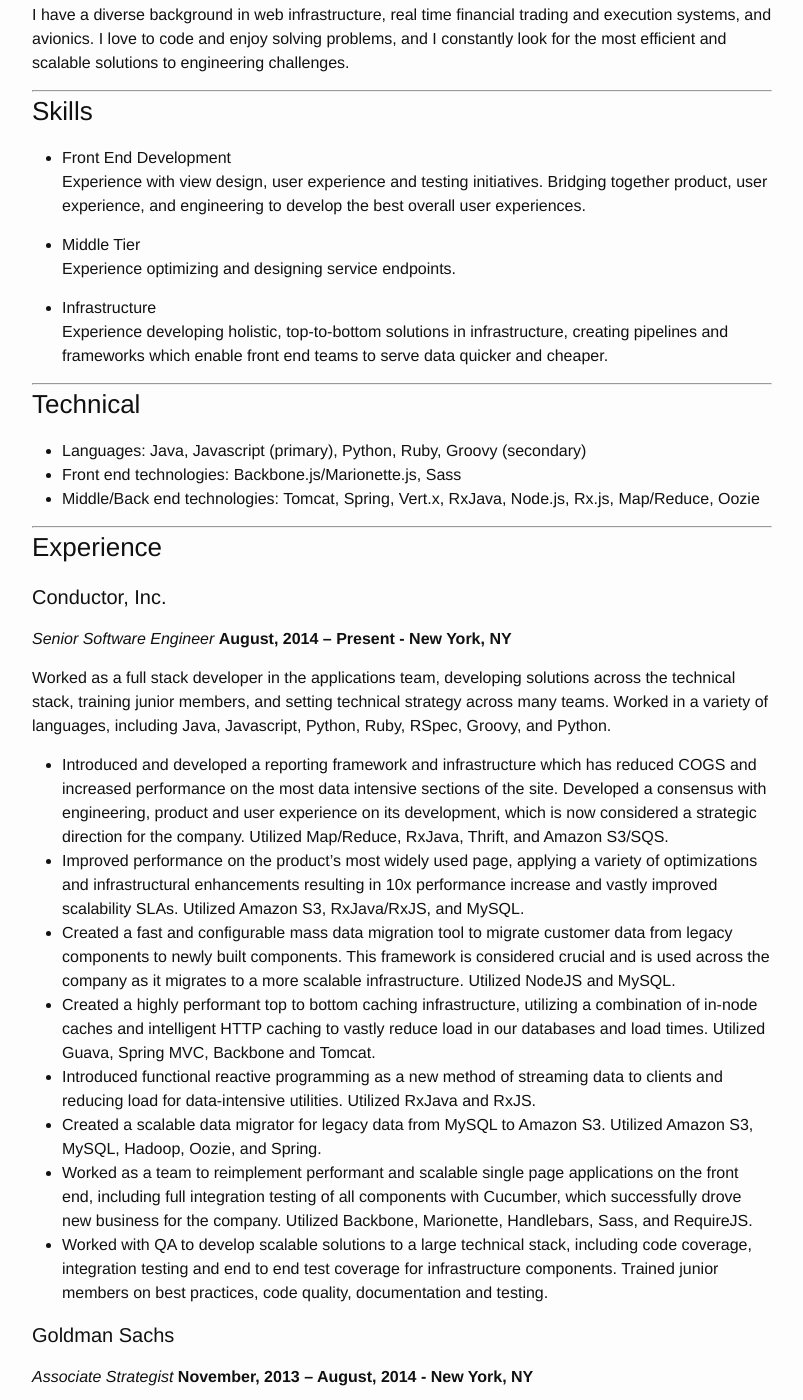
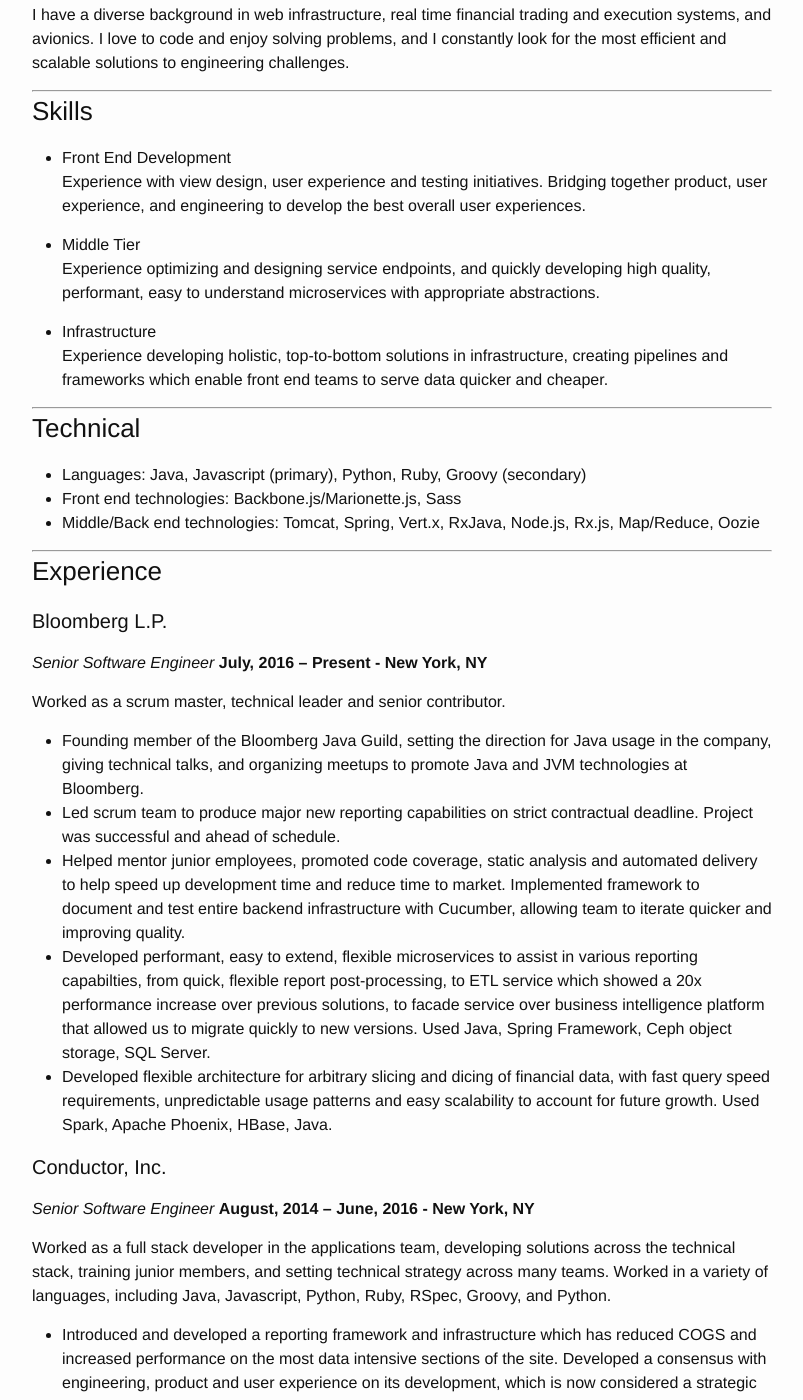
Before and after one commit to tdcmeehan/tdcmeehan.github.io, a Jekyll site: the page built from resume.md, in a window 1280 px wide and 1400 px high, scrolled down 430 px. Shown: the whole window, without its empty margins (238-1041 px from the left). Built offline with Jekyll 4.4.1, drawn with Linux system fonts in a browser that asks for light colours; some of the changed text lies outside the part shown.

Commit message:
Update resume

```diff
--- a/_includes/resume.md
+++ b/_includes/resume.md
@@ -20,7 +20,7 @@
   : Experience with view design, user experience and testing initiatives.  Bridging together product, user experience, and engineering to develop the best overall user experiences.
 
 * Middle Tier
-  : Experience optimizing and designing service endpoints.
+  : Experience optimizing and designing service endpoints, and quickly developing high quality, performant, easy to understand microservices with appropriate abstractions.
 
 * Infrastructure
   : Experience developing holistic, top-to-bottom solutions in infrastructure, creating pipelines and frameworks which enable front end teams to serve data quicker and cheaper.
@@ -37,9 +37,22 @@
 
 ### Experience
 
+#### Bloomberg L.P.
+ *Senior Software Engineer*
+  __July, 2016 – Present - New York, NY__
+
+Worked as a scrum master, technical leader and senior contributor.
+
+* Founding member of the Bloomberg Java Guild, setting the direction for Java usage in the company, giving technical talks, and organizing meetups to promote Java and JVM technologies at Bloomberg.
+* Led scrum team to produce major new reporting capabilities on strict contractual deadline.  Project was successful and ahead of schedule.
+* Helped mentor junior employees, promoted code coverage, static analysis and automated delivery to help speed up development time and reduce time to market.  Implemented framework to document and test entire backend infrastructure with Cucumber, allowing team to iterate quicker and improving quality.
+* Developed performant, easy to extend, flexible microservices to assist in various reporting capabilties, from quick, flexible report post-processing, to ETL service which showed a 20x performance increase over previous solutions, to facade service over business intelligence platform that allowed us to migrate quickly to new versions.  Used Java, Spring Framework, Ceph object storage, SQL Server.
+* Developed flexible architecture for arbitrary slicing and dicing of financial data, with fast query speed requirements, unpredictable usage patterns and easy scalability to account for future growth.  Used Spark, Apache Phoenix, HBase, Java.
+
+
 #### Conductor, Inc.
  *Senior Software Engineer*
-  __August, 2014 – Present - New York, NY__
+  __August, 2014 – June, 2016 - New York, NY__
 
 Worked as a full stack developer in the applications team, developing solutions across the technical stack, training junior members, and setting technical strategy across many teams.  Worked in a variety of languages, including Java, Javascript, Python, Ruby, RSpec, Groovy, and Python.
 
@@ -84,7 +97,7 @@
 
 #### Honeywell Aerospace
   *Engineering & Technology Intern*
-  __May 2009 – June 2010 - Tempe, AZ__
+  __May 2009 – June 2010 - Phoenix, AZ__
 
 Internship, Honeywell flight management systems.
 
```
